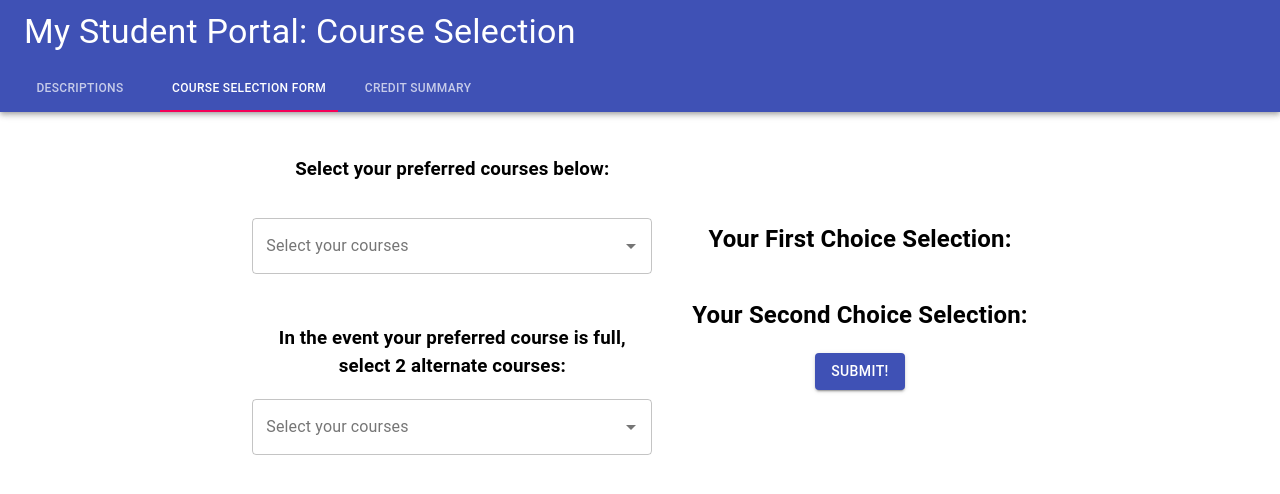
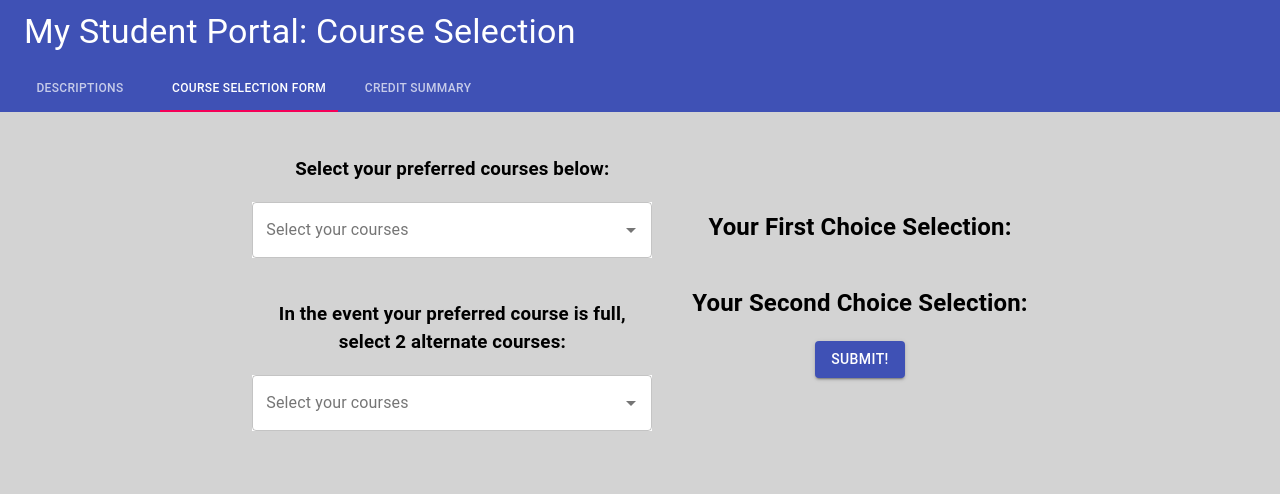
Before and after one commit to saiken86807/course-selector-app, a React (Create React App) app: page / in a window 1280 px wide. Both pictures are taken after a click on the tab "COURSE SELECTION FORM". Shown: the top 494 px of the page. Built offline with nearby package versions, Linux system fonts and the light colour scheme.

Commit message:
added some basic CSS

```diff
--- a/package.json
+++ b/package.json
@@ -11,6 +11,7 @@
     "@testing-library/user-event": "^7.2.1",
     "react": "^16.13.1",
     "react-dom": "^16.13.1",
+    "react-hook-form": "^6.1.0",
     "react-scripts": "3.4.1"
   },
   "scripts": {
--- a/src/App.css
+++ b/src/App.css
@@ -1,6 +1,7 @@
 .App {
 	text-align: center;
 	min-height: 100vh;
+	background-color: lightgray;
 }
 /* .courses {
 	height: 450px;
@@ -51,3 +52,11 @@
 	padding-left: 20px;
 	margin-left: 20px;
 }
+
+.TabsLayoutPanel {
+	background-color: lightgray;
+}
+
+.altcoursesDropdown, .CoursesDropdown {
+	background-color: white;
+}
--- a/src/App.js
+++ b/src/App.js
@@ -1,11 +1,13 @@
 import React from 'react';
 import './App.css';
 import Layout from './PageLayout/Layout';
+
 
 function App() {
 	return (
 		<div className="App">
 			<Layout className="Layout" />
+
 		</div>
 	);
 }
--- a/src/Form Components/CourseSelectionForm.js
+++ b/src/Form Components/CourseSelectionForm.js
@@ -51,11 +51,11 @@ export class CourseSelectionForm extends Component {
 		const altcoursesList = this.state.altcourses.map((item) => <li key={item}>{item}</li>);
 
 		return (
+			<form onSubmit={this.handleSubmit} action="https://formspree.io/xlewykzl" method="POST">
 			<MuiThemeProvider>
 				<div style={{ width: 600 }}>
 					<Autocomplete
 						multiple
-						maxSelectedItems={4}
 						options={firstOptions}
 						defaultValue={[]}
 						onChange={this.onCoursesChange}
@@ -96,10 +96,11 @@ export class CourseSelectionForm extends Component {
 						<ol>{altcoursesList}</ol>
 					</div>
 				</div>
-				<Button color="primary" variant="contained" onClick={this.handleSubmit}>
+				<Button color="primary" variant="contained" type="submit">
 					Submit!
 				</Button>
 			</MuiThemeProvider>
+			</form>
 		);
 	}
 }
--- a/src/PageLayout/CourseSelectForm.js
+++ b/src/PageLayout/CourseSelectForm.js
@@ -58,7 +58,7 @@ export class CourseSelectionForm extends Component {
 						{/* <div className="dropdown" style={{ width: 400 }}> */}
 						<Grid item>
 							<h3>Select your preferred courses below:</h3>
-							<Autocomplete
+							<Autocomplete className="CoursesDropdown"
 								multiple
 								maxSelectedItems={4}
 								options={firstOptions}
@@ -71,13 +71,13 @@ export class CourseSelectionForm extends Component {
 										label="Select your courses"
 										placeholder="First choice:Select 4"
 										fullWidth
-										margin="normal"
+
 									/>
 								)}
 							/>
 							<br />
 							<h3>In the event your preferred course is full, select 2 alternate courses:</h3>
-							<Autocomplete
+							<Autocomplete className="altcoursesDropdown"
 								multiple
 								options={secondOptions}
 								onChange={this.onAltcoursesChange}
--- a/src/PageLayout/Layout.js
+++ b/src/PageLayout/Layout.js
@@ -10,6 +10,7 @@ import Toolbar from '@material-ui/core/Toolbar';
 import CourseSelectForm from './CourseSelectForm';
 import CourseTabIndex from './CourseTabIndex';
 import CreditEvaluation from './CreditEvaluation';
+import { blue } from '@material-ui/core/colors';
 
 function TabPanel(props) {
 	const { children, value, index, ...other } = props;
@@ -47,7 +48,8 @@ function a11yProps(index) {
 const useStyles = makeStyles((theme) => ({
 	root: {
 		flexGrow: 1,
-		backgroundColor: theme.palette.background.paper
+		backgroundColor: theme.palette.background.paper,
+		backgroundColor: blue
 	}
 }));
 
@@ -66,18 +68,19 @@ export default function SimpleTabs() {
 					<Typography variant="h4">My Student Portal: Course Selection </Typography>
 				</Toolbar>
 				<Tabs value={value} onChange={handleChange} aria-label="simple tabs example">
-					<Tab label="Descriptions" wrapped {...a11yProps(0)} />
-					<Tab label="Course Selection Form" wrapped {...a11yProps(1)} />
-					<Tab label="Credit Summary" wrapped {...a11yProps(2)} />
+					<Tab className="DescriptionsTab" label="Descriptions" wrapped {...a11yProps(0)} />
+					<Tab className="SelectionFormTab" label="Course Selection Form" wrapped {...a11yProps(1)} />
+					<Tab className="CreditTab" label="Credit Summary" wrapped {...a11yProps(2)} />
 				</Tabs>
 			</AppBar>
-			<TabPanel value={value} index={0}>
+			<TabPanel className="TabsLayoutPanel" value={value} index={0}>
 				<CourseTabIndex />
 			</TabPanel>
-			<TabPanel value={value} index={1}>
+			<TabPanel className="TabsLayoutPanel"
+			value={value} index={1}>
 				<CourseSelectForm />
 			</TabPanel>
-			<TabPanel value={value} index={2}>
+			<TabPanel className="TabsLayoutPanel" value={value} index={2}>
 				<CreditEvaluation />
 			</TabPanel>
 		</div>
```
Also changed, not shown: src/Form Components/Success.js (+28 -15 lines), 2 other files (tests, documents, lock files or other folders).
